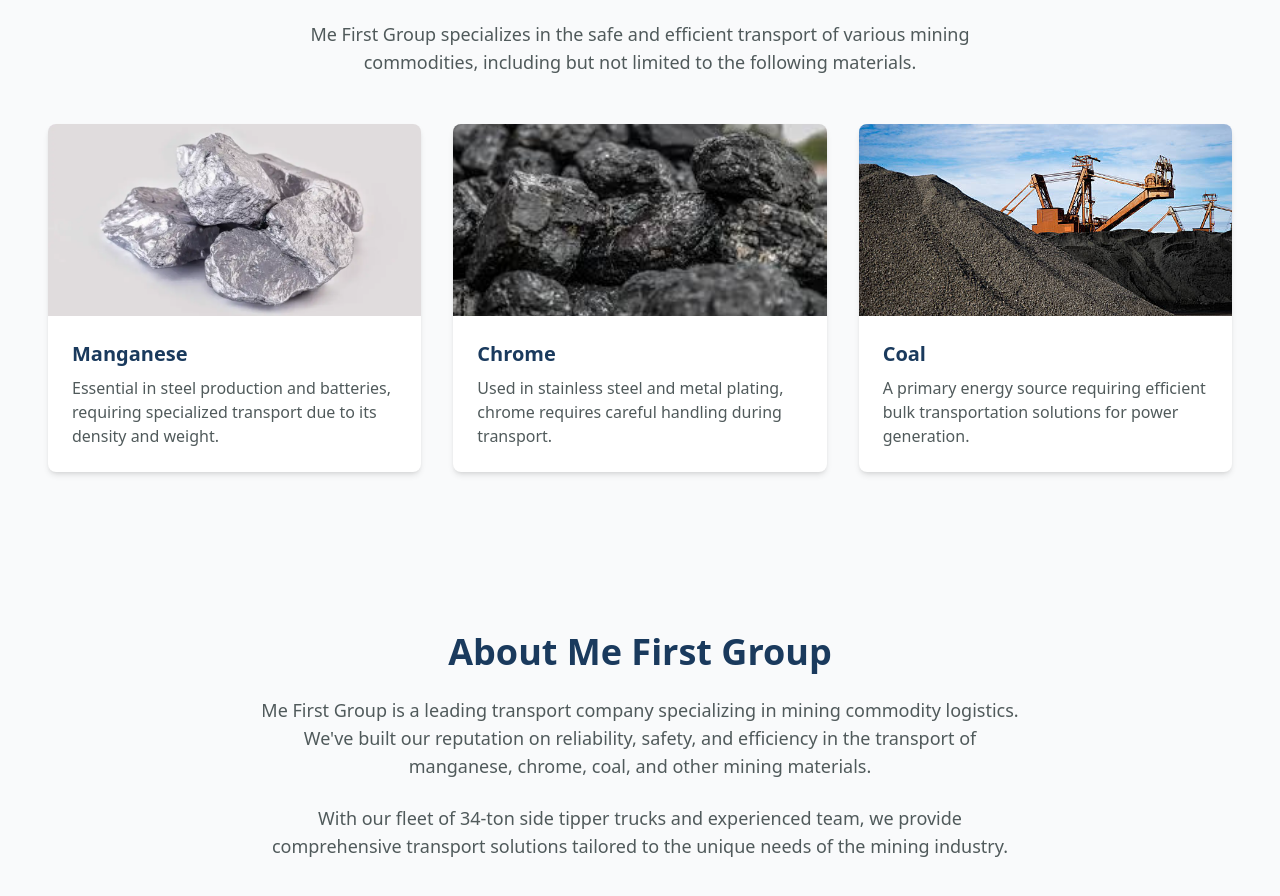
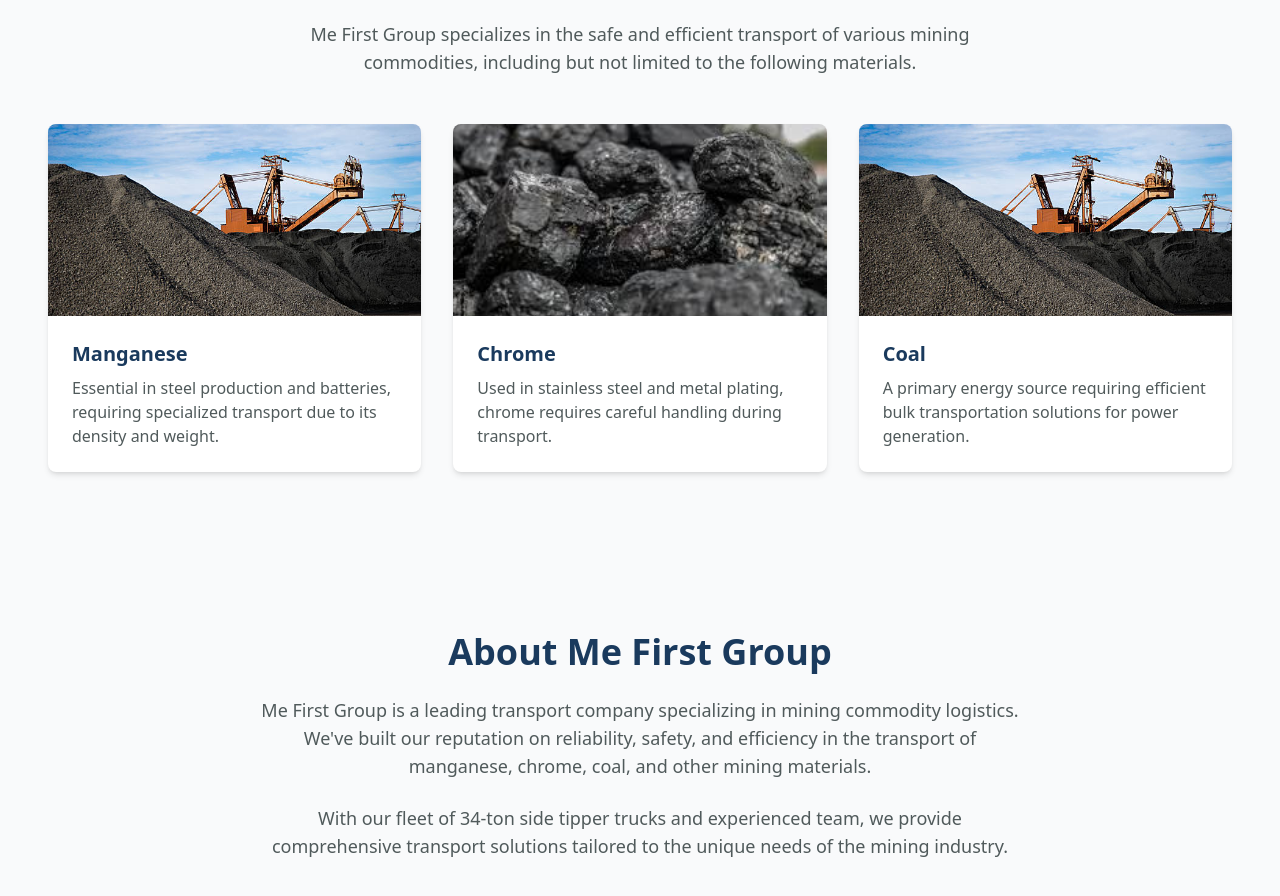
Before and after one commit to mukhethwam/me-first-group, a React (Vite) app: page / in a window 1280 px wide. Shown: the part 2506-3402 px from the top of the page. Built offline with nearby package versions, Linux system fonts and the light colour scheme.

Commit message:
Add manganese option
Add a manganese option to the mining commodities section.

```diff
--- a/src/components/MiningCommodities.tsx
+++ b/src/components/MiningCommodities.tsx
@@ -25,7 +25,7 @@ const MiningCommodities = () => {
   const commodities = [
     {
       name: "Manganese",
-      image: "/lovable-uploads/74ca0feb-afab-43d9-9ff1-a16e8d2e6d24.png",
+      image: "/lovable-uploads/14958783-fe80-43b1-b0d6-7dac2a26f2f8.png",
       description: "Essential in steel production and batteries, requiring specialized transport due to its density and weight."
     },
     {
```
Also changed, not shown: public/lovable-uploads/14958783-fe80-43b1-b0d6-7dac2a26f2f8.png (added).
